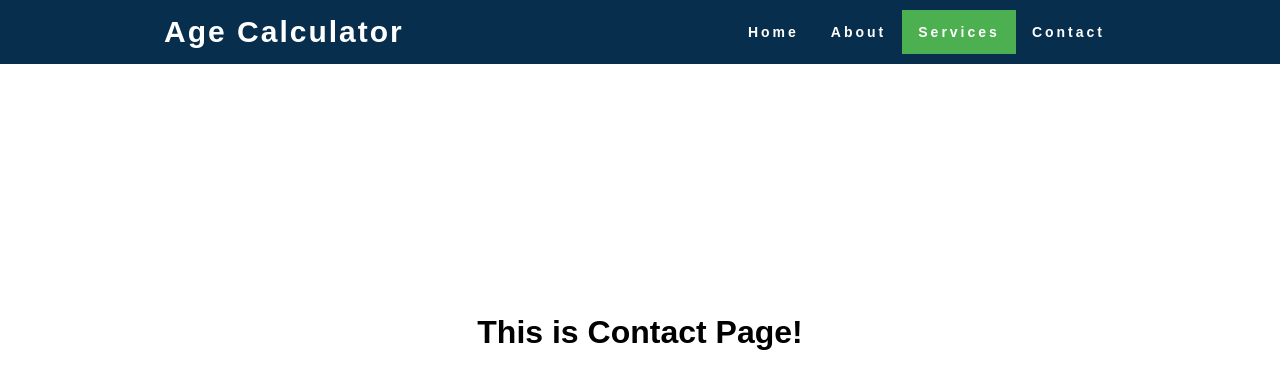
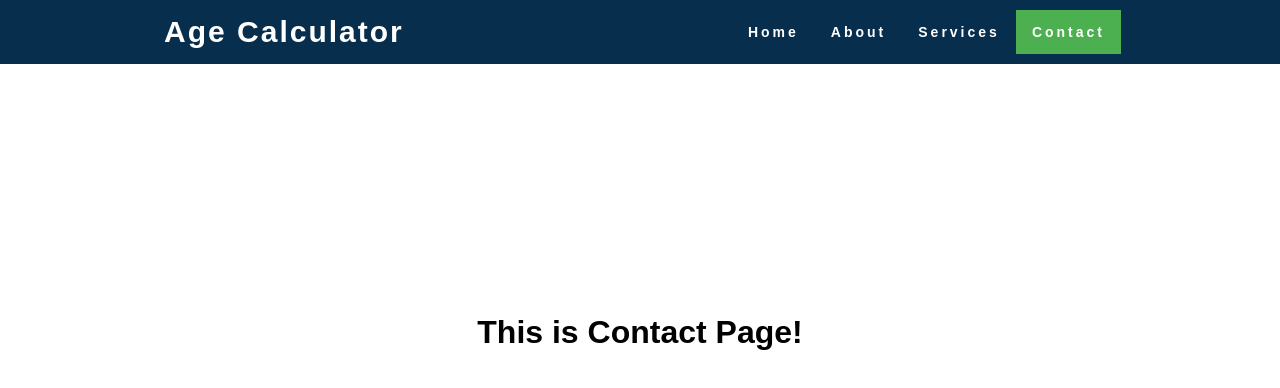
Before and after one commit to Prakashsaw/Age-Calculator, a plain HTML site: page pages/contact.html in a window 1280 px wide. Drawn offline with Linux system fonts and the light colour scheme.

Commit message:
Commit changes

```diff
--- a/pages/contact.html
+++ b/pages/contact.html
@@ -22,9 +22,9 @@
 
           <li><a href="about.html">About</a></li>
 
-          <li><a class="active" href="services.html">Services</a></li>
+          <li><a href="services.html">Services</a></li>
 
-          <li><a href="contact.html">Contact</a></li>
+          <li><a class="active" href="contact.html">Contact</a></li>
 
         </ul>
 
```
